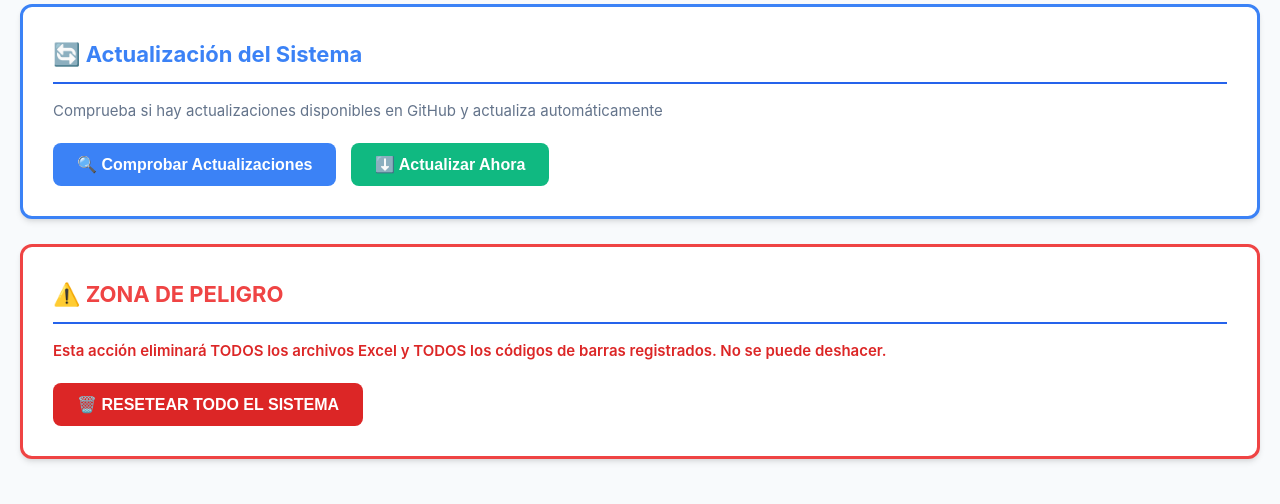
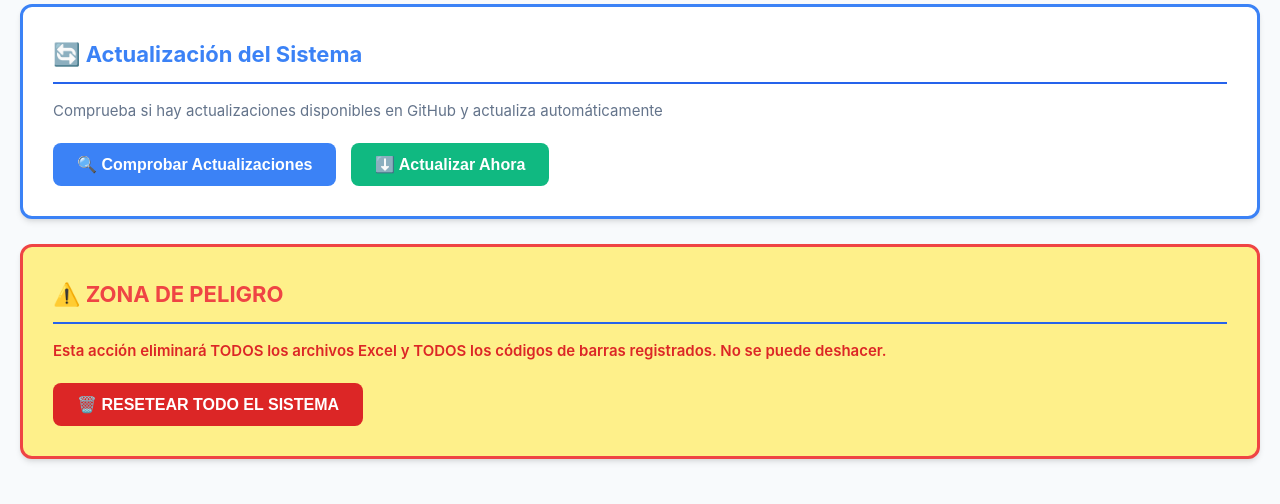
Before and after one commit to victorestebanmartin-design/PROYECTO-ENGASTADO1, a Flask app: page /admin in a window 1280 px wide. Shown: the part 2827-3331 px from the top of the page. Run offline with Flask 3, Linux system fonts and the light colour scheme; data that the repository does not hold is empty.

Commit message:
Update admin.html

```diff
--- a/templates/admin.html
+++ b/templates/admin.html
@@ -179,7 +179,7 @@
         </div>
 
         <!-- Sección: PELIGRO - Resetear Sistema -->
-        <div class="card" style="border: 3px solid #ef4444;">
+        <div class="card" style="border: 3px solid #ef4444; background-color: #fef08a;">
             <h2 style="color: #ef4444;">⚠️ ZONA DE PELIGRO</h2>
             <p class="instruccion" style="color: #dc2626; font-weight: 600;">Esta acción eliminará TODOS los archivos Excel y TODOS los códigos de barras registrados. No se puede deshacer.</p>
 
```
